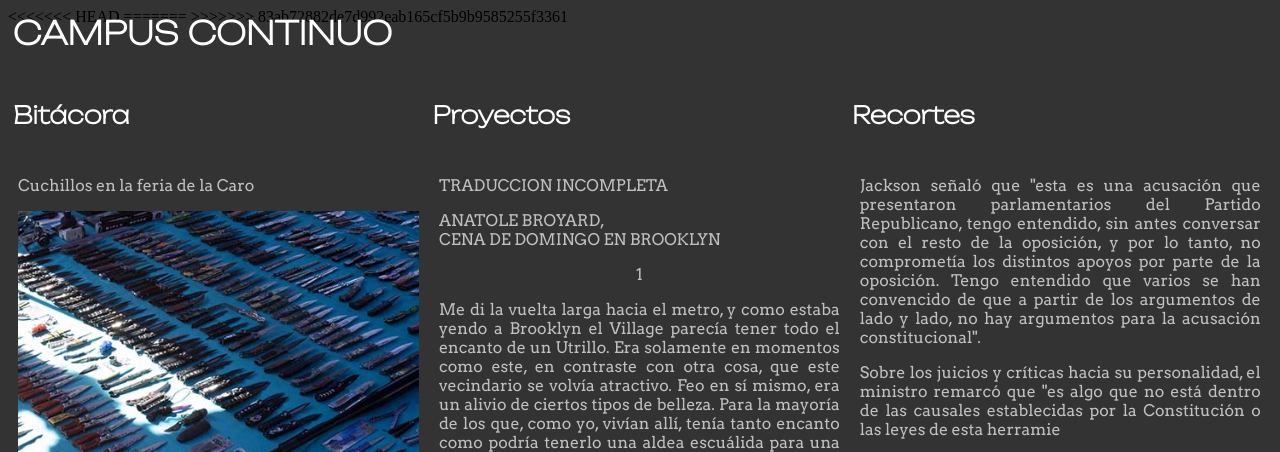
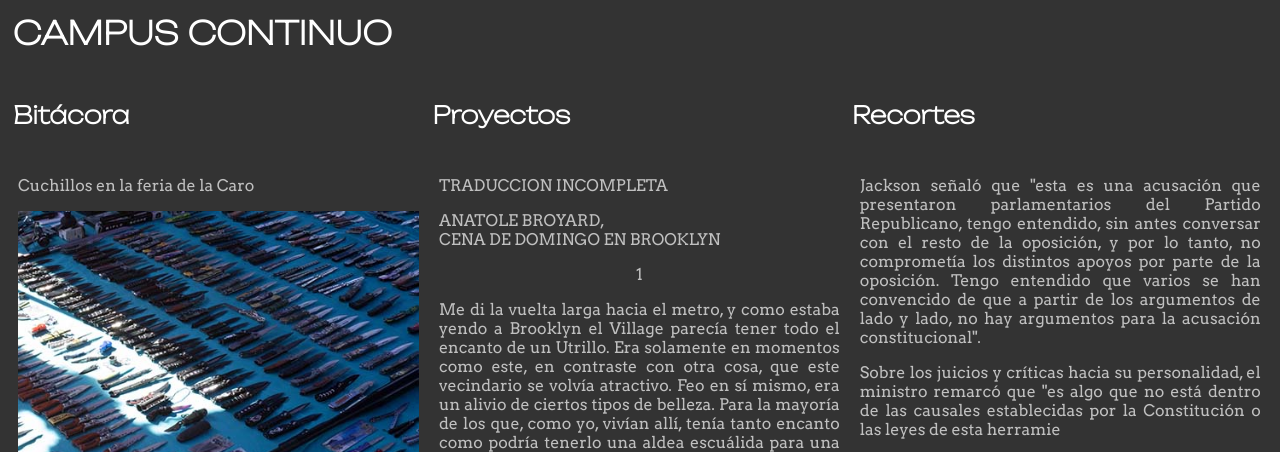
Before and after one commit to campuscontinuo/campuscontinuo.github.io, a plain HTML site: page index.html in a window 1280 px wide. Shown: the top 452 px of the page. Drawn offline with Linux system fonts and the light colour scheme; grey boxes are pictures that could not be loaded.

Commit message:
Update index.html

```diff
--- a/index.html
+++ b/index.html
@@ -10,11 +10,7 @@
 <link rel="stylesheet" href="style.css">
 </head>
 <body>
-<<<<<<< HEAD
   <!-- Comienza contenido para movil -->
-=======
-  <!-- Comienza contenido para movil --> <!--Comentario para subir de nuevo a GH--> <!-- Nuevo comentcario realizado dentro del sitio de GH -->
->>>>>>> 83ab72882de7d992eab165cf5b9b9585255f3361
   <br><br>
   <h1 class="Titulomovil">Campus continuo</h1>
 
```
